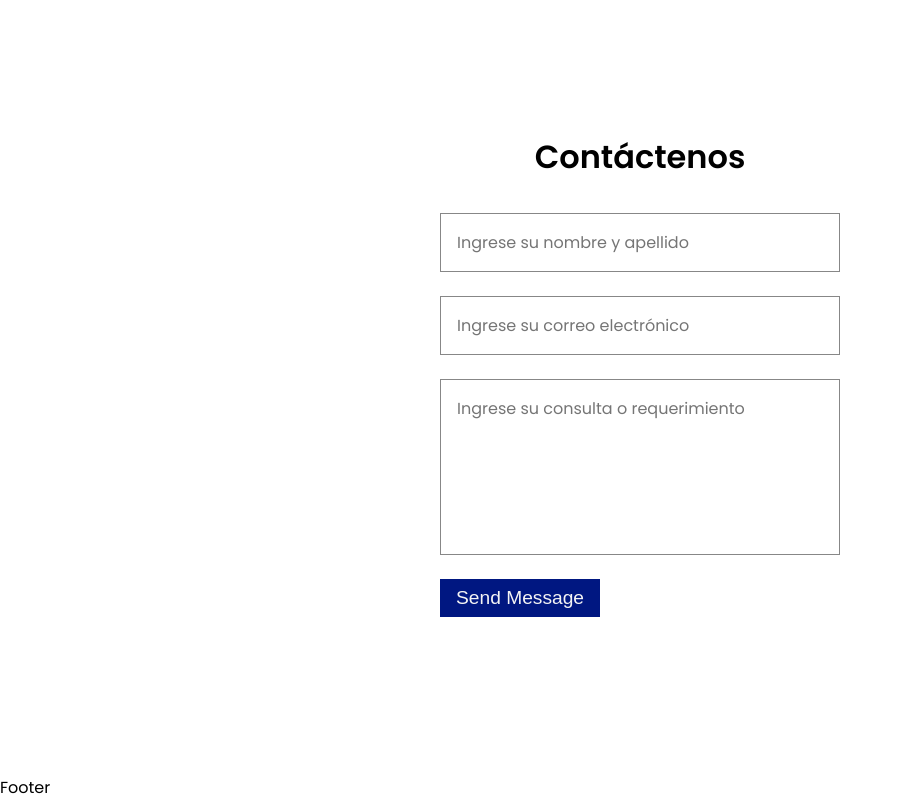
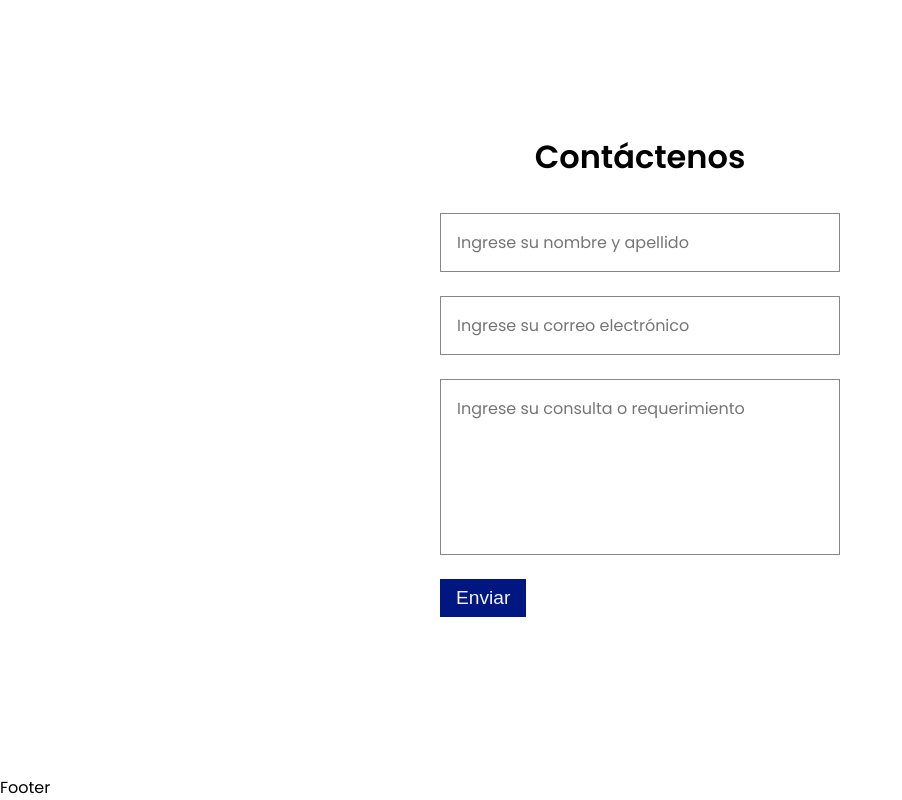
Before and after one commit to StalinAM/galloexpre, a React (Vite) app: page / in a window 1280 px wide. Shown: the part 1625-2425 px from the top of the page, without its empty margins (0-902 px from the left). Built offline with nearby package versions, Linux system fonts and the light colour scheme.

Commit message:
update and remove submit

```diff
--- a/components/Form.jsx
+++ b/components/Form.jsx
@@ -49,7 +49,7 @@ const ButtomForm = styled.button`
 `
 function Form() {
   return (
-    <FormC onSubmit=''>
+    <FormC>
       <Input
         type='text'
         name='name'
@@ -66,7 +66,7 @@ function Form() {
         rows={10}
         placeholder='Ingrese su consulta o requerimiento'
       />
-      <ButtomForm href='#contact'>Send Message</ButtomForm>
+      <ButtomForm href='#contact'>Enviar</ButtomForm>
     </FormC>
   )
 }
```
